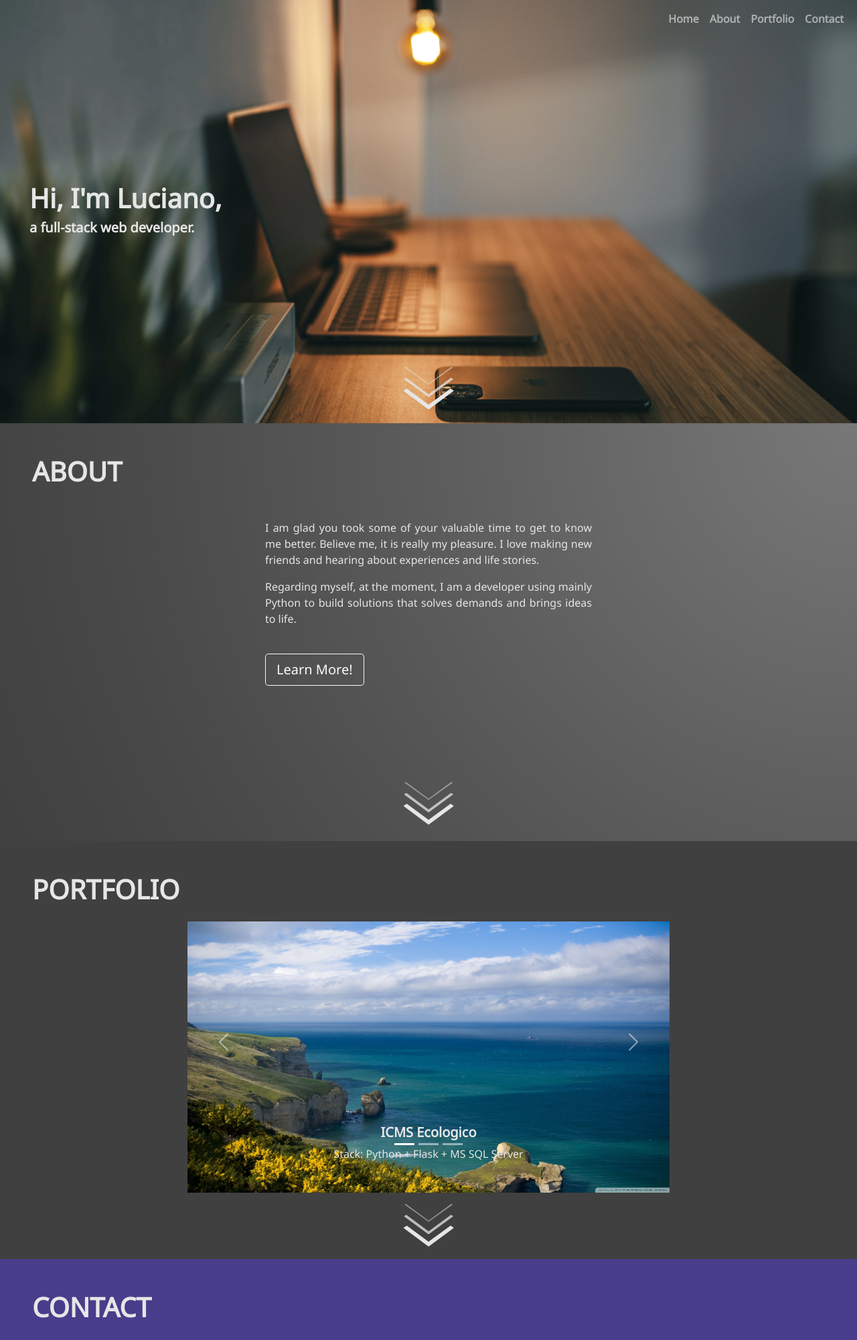
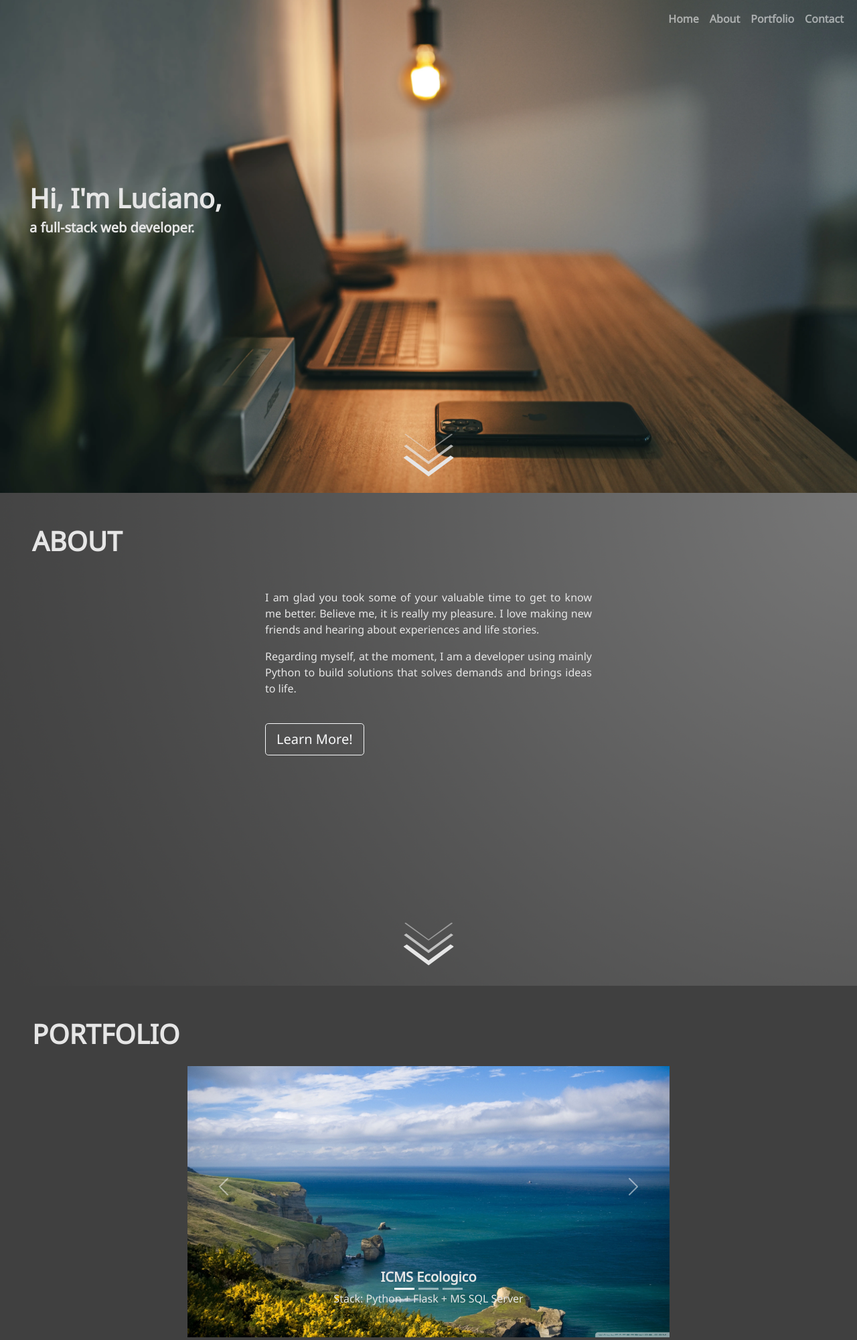
Before and after one commit to lucianodelboni/portfolio, a Django app: page / in a window 1280 px wide. Shown: the top 2001 px of the page at 67% size. Run offline with Django 3.2, Linux system fonts and the light colour scheme.

Commit message:
creating media query for 1080p screens

```diff
--- a/portfolio_app/static/css/styles.css
+++ b/portfolio_app/static/css/styles.css
@@ -185,6 +185,7 @@ polygon.arrow__top{
 }
 
 
+
 /* For mobile compatibility*/
 @media (max-width: 768px){
 
@@ -216,3 +217,24 @@ polygon.arrow__top{
         text-align: justify;
     }
 }
+
+/*for 1080p 16:9 compatibily*/
+@media (min-width:  992px){
+
+    #landing, #aboutme, #portfolio, #contact{
+        height: 46rem;
+    }
+    .arrows__animation{
+    top: 680px;
+    }
+
+    .arrows__animation2{
+        top: 1410px;
+    }
+
+    .arrows__animation3{
+        top: 2150px;
+    }
+
+
+}
```
